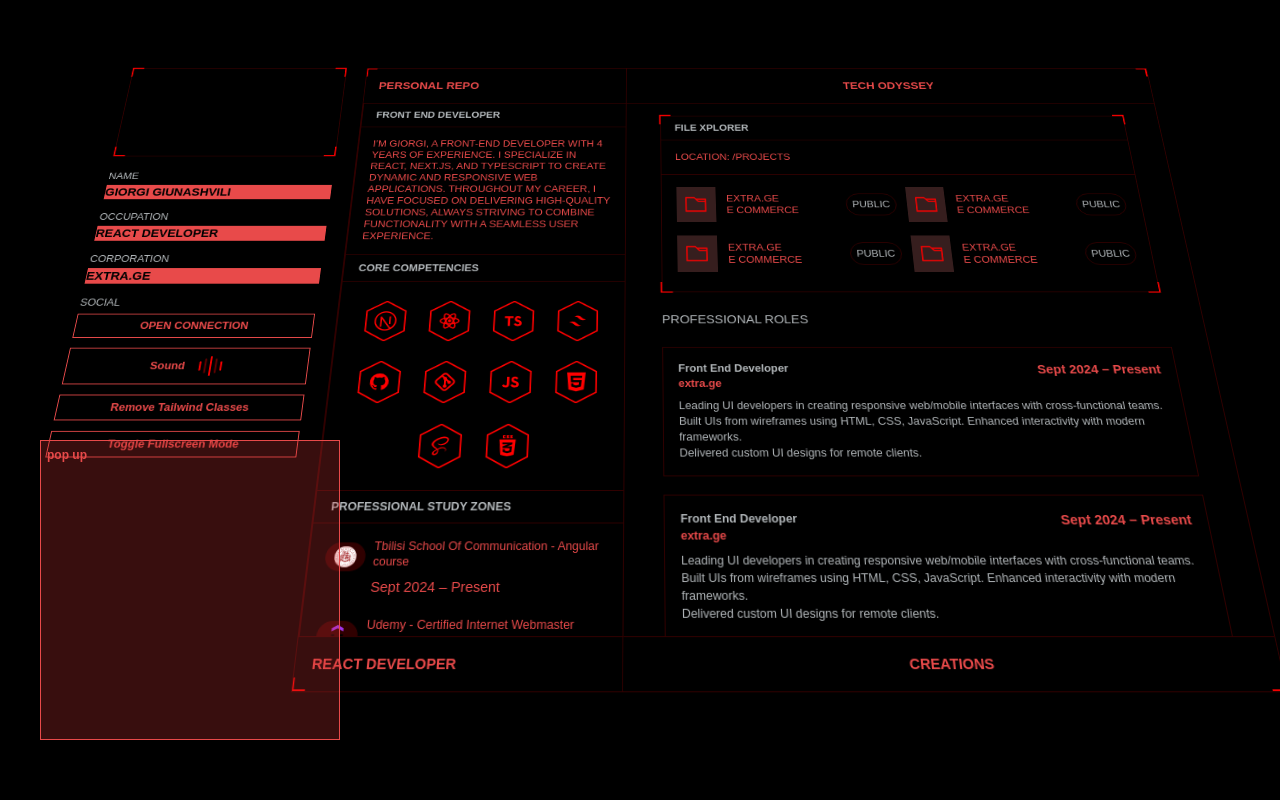
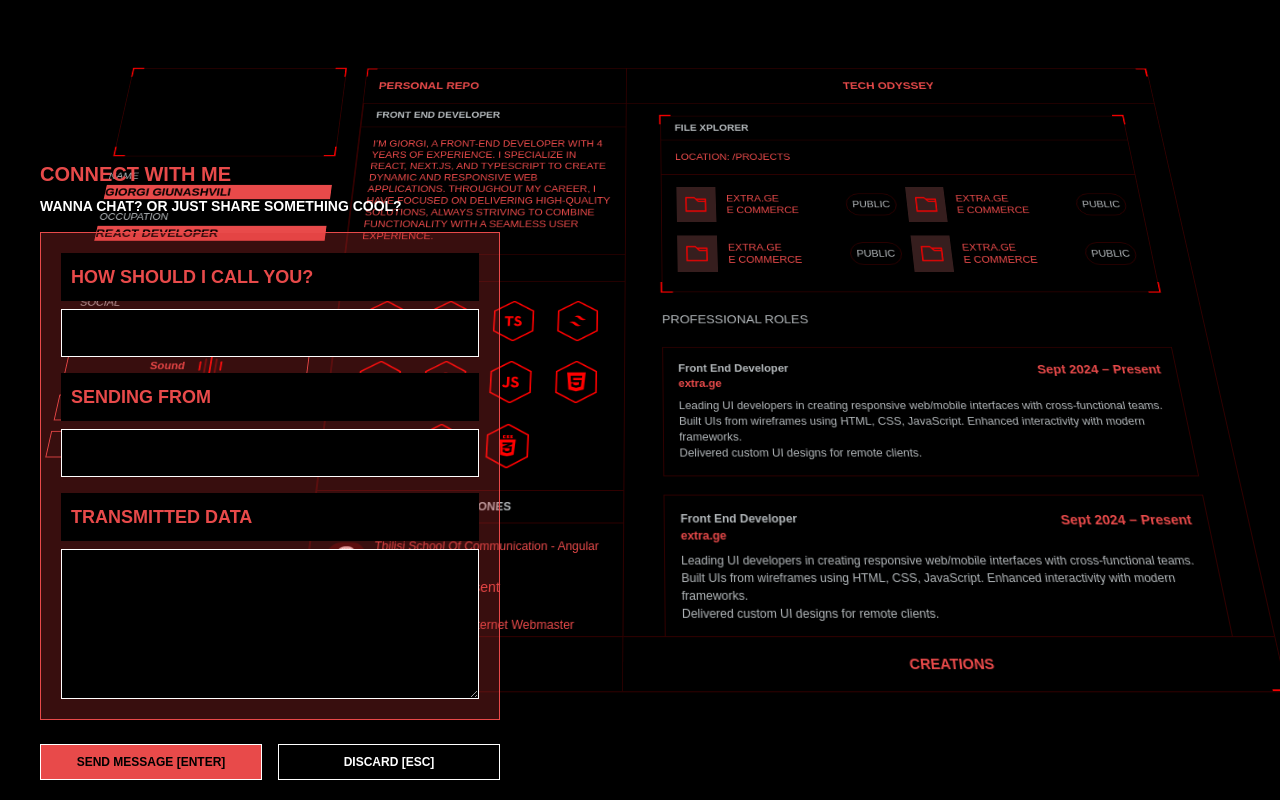
Before and after one commit to GGiunashvili/portfolio, a Next.js app: page / in a window 1280 px wide. Both pictures are taken after a click on the button "Personal Info". Shown: the top 800 px of the page. Built offline with nearby package versions, Linux system fonts and the light colour scheme; grey boxes are pictures that could not be loaded.

Commit message:
personal info pop up

```diff
--- a/app/layout.tsx
+++ b/app/layout.tsx
@@ -1,6 +1,7 @@
 import type { Metadata } from "next";
 import { Geist, Geist_Mono } from "next/font/google";
 import "./globals.css";
+import PopupForm from "../components/PopupForm";
 
 const geistSans = Geist({
   variable: "--font-geist-sans",
@@ -30,9 +31,26 @@ export default function RootLayout({
         <div id="root">{children}</div>
         <div
           id="modal"
-          className="fixed left-[40px] bottom-[60px] w-[300px] h-[300px] bg-hoverRed z-[999] hidden text-red text-xs font-bold border border-red p-[6px]"
+          className="fixed bg-black sm:bg-transparent h-screen sm:h-auto sm:left-[20px] bottom-0 sm:bottom-[0px] w-full sm:w-[500px] bg-yellow z-[999] hidden p-[20px]"
         >
-          pop up
+          <p className="font-bold text-red text-xl mb-[8px]">CONNECT WITH ME</p>
+          <p className="font-bold text-white text-sm mb-[16px]">
+            WANNA CHAT? OR JUST SHARE SOMETHING COOL?
+          </p>
+          <div className="text-red text-xs font-bold border border-red p-[20px] bg-hoverRed mb-[24px]">
+            <PopupForm />
+          </div>
+          <div className="flex gap-[16px]">
+            <button
+              type="submit"
+              className="w-full bg-red text-black font-bold border border-white p-2 "
+            >
+              SEND MESSAGE [ENTER]
+            </button>
+            <button className="w-full bg-black text-white font-bold border border-white p-2 ">
+              DISCARD [ESC]
+            </button>
+          </div>
         </div>
       </body>
     </html>
--- a/components/About.tsx
+++ b/components/About.tsx
@@ -6,7 +6,7 @@ export default function About() {
       <p className="border-r border-[#FE010130] p-[16px] text-sm text-red font-bold">
         PERSONAL REPO
       </p>
-      <div className="overflow-scroll scrollbar-thin h-[calc(100%-38px)] border border-b-0 border-[#FE010130]">
+      <div className="overflow-scroll scrollbar-thin h-[calc(100%-80px)] border border-b-0 border-[#FE010130]">
         <div className="flex flex-col">
           <div>
             <p className="border-b border-[#FE010130] py-[8px] px-[16px] font-bold text-md">
--- /dev/null
+++ b/components/PopupForm.tsx
@@ -0,0 +1,95 @@
+"use client";
+
+import { useState } from "react";
+
+const PopupForm = () => {
+  const [name, setName] = useState("");
+  const [email, setEmail] = useState("");
+  const [message, setMessage] = useState("");
+  const [isSuccess, setIsSuccess] = useState(false);
+
+  const handleSubmit = async (e: React.FormEvent) => {
+    e.preventDefault();
+
+    const formData = { name, email, message };
+
+    const response = await fetch("http://localhost:5000/send-email", {
+      // Local backend API
+      method: "POST",
+      headers: {
+        "Content-Type": "application/json",
+      },
+      body: JSON.stringify(formData),
+    });
+
+    if (response.ok) {
+      setIsSuccess(true);
+    } else {
+      setIsSuccess(false);
+    }
+  };
+
+  return (
+    <>
+      <div className="w-full h-full flex justify-center items-center text-xl">
+        <div className="w-full flex flex-col">
+          <form className="w-full flex flex-col" onSubmit={handleSubmit}>
+            <div className="mb-4">
+              <label
+                htmlFor="name"
+                className="block text-lg font-bold text-red bg-black p-[10px] mb-[8px]"
+              >
+                HOW SHOULD I CALL YOU?
+              </label>
+              <input
+                type="text"
+                id="name"
+                value={name}
+                onChange={(e) => setName(e.target.value)}
+                className="w-full p-2 border border-white bg-black h-[48px]"
+                required
+              />
+            </div>
+
+            <div className="mb-4">
+              <label
+                htmlFor="email"
+                className="block text-lg font-bold text-red bg-black p-[10px] mb-[8px]"
+              >
+                SENDING FROM
+              </label>
+              <input
+                type="email"
+                id="email"
+                value={email}
+                onChange={(e) => setEmail(e.target.value)}
+                className="w-full p-2 border border-white bg-black h-[48px]"
+                required
+              />
+            </div>
+
+            <label
+              htmlFor="message"
+              className="block text-lg font-bold text-red bg-black p-[10px] mb-[8px]"
+            >
+              TRANSMITTED DATA
+            </label>
+            <textarea
+              id="message"
+              value={message}
+              onChange={(e) => setMessage(e.target.value)}
+              className="flex w-full p-2 border border-white h-[150px] bg-black"
+              required
+            />
+
+            {isSuccess && (
+              <p className="text-green-500 mt-4">Message sent successfully!</p>
+            )}
+          </form>
+        </div>
+      </div>
+    </>
+  );
+};
+
+export default PopupForm;
--- a/components/Profile.tsx
+++ b/components/Profile.tsx
@@ -8,6 +8,8 @@ export default function Profile() {
     { label: "OCCUPATION", value: "REACT DEVELOPER" },
     { label: "CORPORATION", value: "EXTRA.GE" },
   ];
+  const [isHovered, setIsHovered] = useState(false);
+
   const [active, setActive] = useState(false);
   const handleClick = () => {
     setActive(!active);
@@ -45,7 +47,17 @@ export default function Profile() {
   };
   return (
     <div className="w-full">
-      <div className="w-full sm:w-[200px] xl:w-[260px] relative  border border-[#FE010130] mb-[20px] shadow-lg shadow-red-500">
+      <div
+        className="w-full sm:w-[200px] xl:w-[260px] relative  border border-[#FE010130] mb-[20px] shadow-lg shadow-red-500"
+        style={{
+          transition: "transform 0.5s, background-color 0.5s",
+          transform: isHovered
+            ? "perspective(75rem) rotateX(25deg) translateY(-2.2rem) translateZ(-4rem)"
+            : "none",
+        }}
+        onMouseEnter={() => setIsHovered(true)}
+        onMouseLeave={() => setIsHovered(false)}
+      >
         {/* bg-gradient-to-r from-black via-red to-black */}
         <video
           className="w-full"
```
